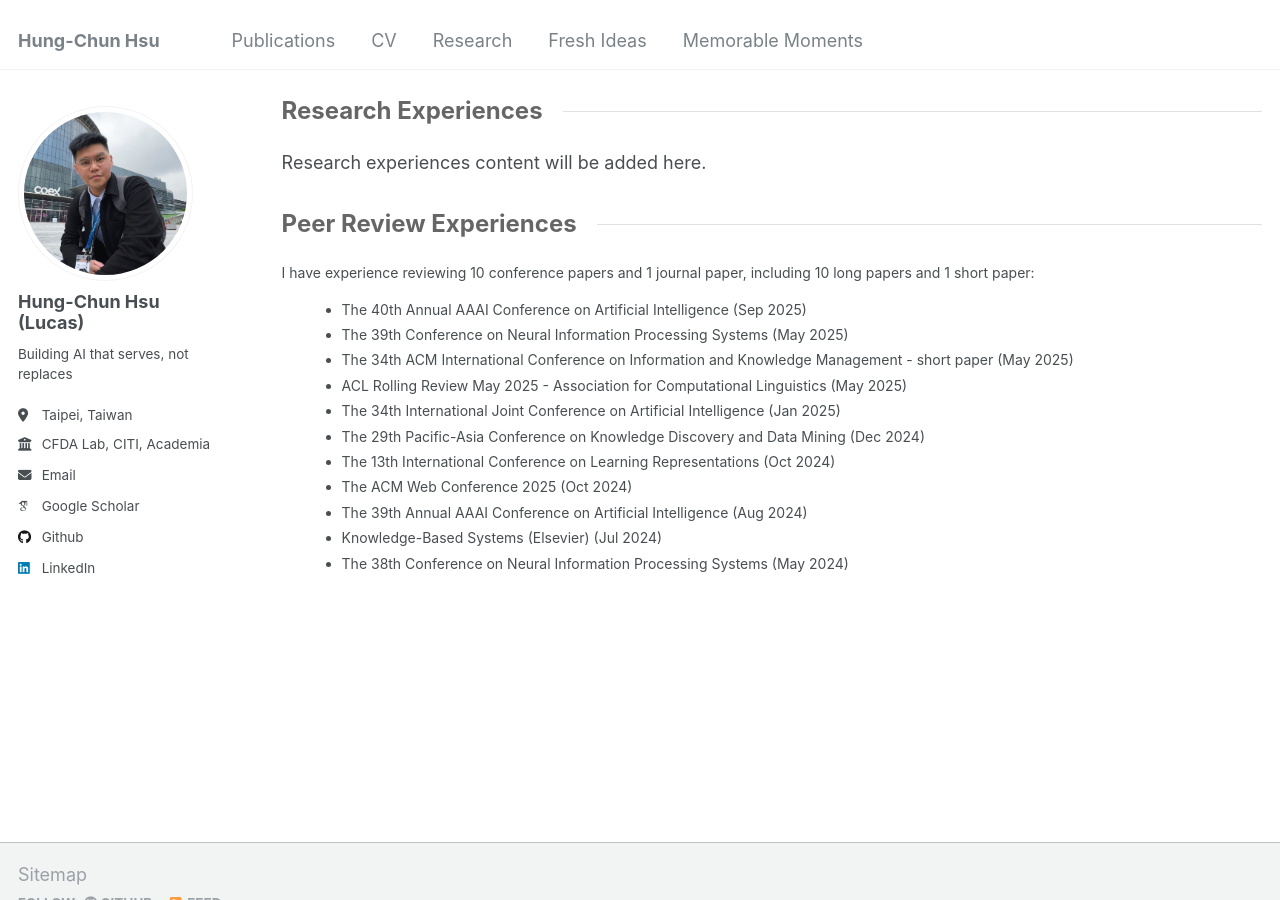
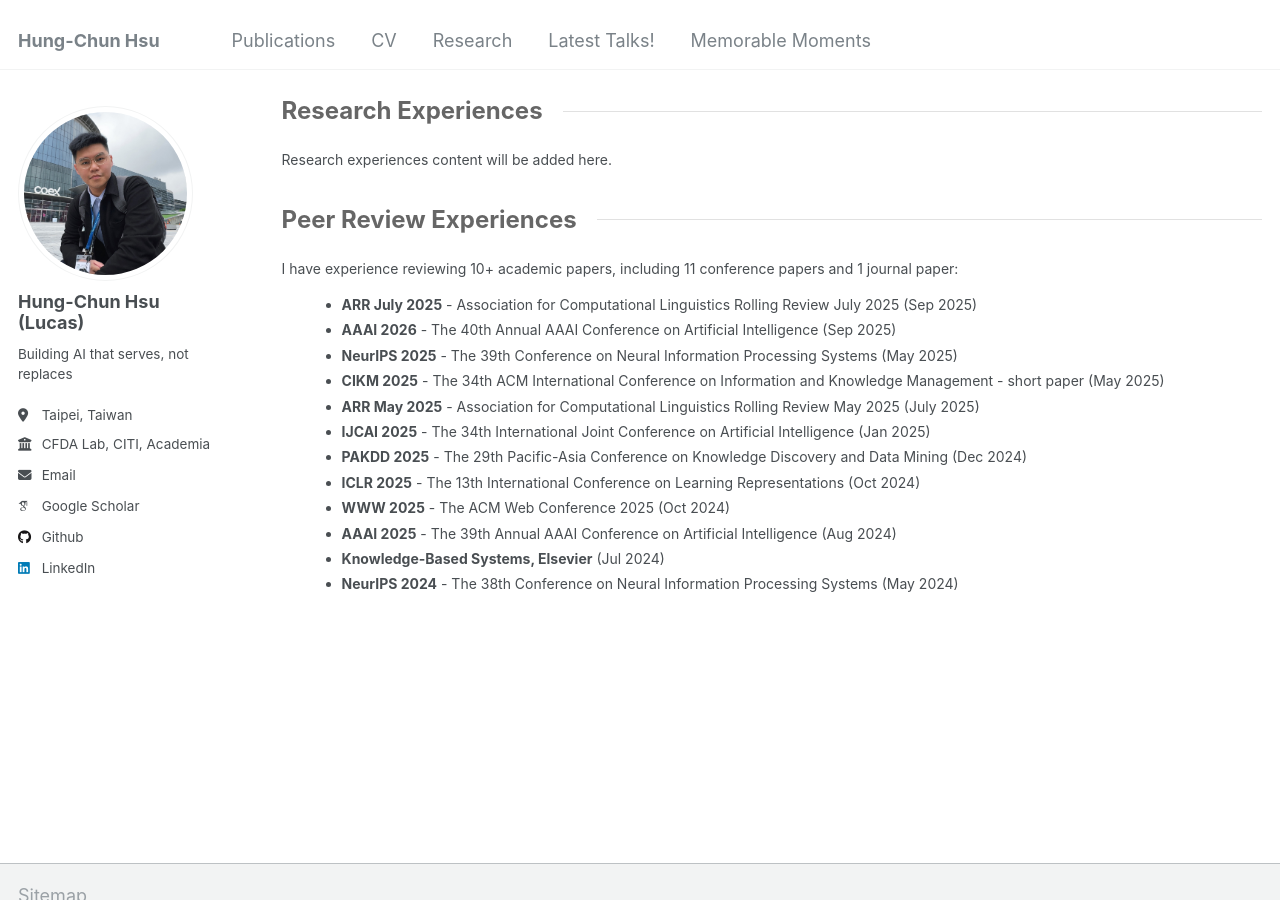
Before and after one commit to lucas-hc-hsu/lucas-hc-hsu.github.io, a Jekyll site: the page built from _pages/research.html, in a window 1280 px wide and 900 px high, scrolled down 750 px. Built offline with Jekyll 4.4.1, drawn with Linux system fonts in a browser that asks for light colours; some web fonts are replaced.

Commit message:
added talks page, updated peer reivew experiences and publications

```diff
--- a/_data/navigation.yml
+++ b/_data/navigation.yml
@@ -7,9 +7,6 @@
 main:
   - title: "Publications"
     url: /publications/
-
-  # - title: "Talks"
-  #   url: /talks/
 
   # - title: "Teaching"
   #   url: /teaching/
@@ -23,8 +20,11 @@
   - title: "Research"
     url: /research/
 
-  - title: "Fresh Ideas"
-    url: /fresh-ideas/
+  - title: "Latest Talks!"
+    url: /talks/
+
+  # - title: "Fresh Ideas"
+  #   url: /fresh-ideas/
 
   - title: "Memorable Moments"
     url: /memorable-moments/
--- a/_pages/research.html
+++ b/_pages/research.html
@@ -181,7 +181,7 @@
 </div>
 
 <div style="margin: 15px 0;">
-  <p>Research experiences content will be added here.</p>
+  <p style="font-size: 14px; line-height: 1.6; margin-bottom: 10px;">Research experiences content will be added here.</p>
 </div>
 
 <!-- Section Divider -->
@@ -193,18 +193,19 @@
 </div>
 
 <div style="margin: 15px 0;">
-  <p style="font-size: 14px; line-height: 1.6; margin-bottom: 10px;">I have experience reviewing 10 conference papers and 1 journal paper, including 10 long papers and 1 short paper:</p>
+  <p style="font-size: 14px; line-height: 1.6; margin-bottom: 10px;">I have experience reviewing 10+ academic papers, including 11 conference papers and 1 journal paper:</p>
   <ul style="margin-left: 20px; font-size: 14px; line-height: 1.6;">
-    <li style="margin-bottom: 3px;">The 40th Annual AAAI Conference on Artificial Intelligence (Sep 2025)</li>
-    <li style="margin-bottom: 3px;">The 39th Conference on Neural Information Processing Systems (May 2025)</li>
-    <li style="margin-bottom: 3px;">The 34th ACM International Conference on Information and Knowledge Management - short paper (May 2025)</li>
-    <li style="margin-bottom: 3px;">ACL Rolling Review May 2025 - Association for Computational Linguistics (May 2025)</li>
-    <li style="margin-bottom: 3px;">The 34th International Joint Conference on Artificial Intelligence (Jan 2025)</li>
-    <li style="margin-bottom: 3px;">The 29th Pacific-Asia Conference on Knowledge Discovery and Data Mining (Dec 2024)</li>
-    <li style="margin-bottom: 3px;">The 13th International Conference on Learning Representations (Oct 2024)</li>
-    <li style="margin-bottom: 3px;">The ACM Web Conference 2025 (Oct 2024)</li>
-    <li style="margin-bottom: 3px;">The 39th Annual AAAI Conference on Artificial Intelligence (Aug 2024)</li>
-    <li style="margin-bottom: 3px;">Knowledge-Based Systems (Elsevier) (Jul 2024)</li>
-    <li style="margin-bottom: 3px;">The 38th Conference on Neural Information Processing Systems (May 2024)</li>
+    <li style="margin-bottom: 3px;"><strong>ARR July 2025</strong> - Association for Computational Linguistics Rolling Review July 2025 (Sep 2025)</li>
+    <li style="margin-bottom: 3px;"><strong>AAAI 2026</strong> - The 40th Annual AAAI Conference on Artificial Intelligence (Sep 2025)</li>
+    <li style="margin-bottom: 3px;"><strong>NeurIPS 2025</strong> - The 39th Conference on Neural Information Processing Systems (May 2025)</li>
+    <li style="margin-bottom: 3px;"><strong>CIKM 2025</strong> - The 34th ACM International Conference on Information and Knowledge Management - short paper (May 2025)</li>
+    <li style="margin-bottom: 3px;"><strong>ARR May 2025</strong> - Association for Computational Linguistics Rolling Review May 2025 (July 2025)</li>
+    <li style="margin-bottom: 3px;"><strong>IJCAI 2025</strong> - The 34th International Joint Conference on Artificial Intelligence (Jan 2025)</li>
+    <li style="margin-bottom: 3px;"><strong>PAKDD 2025</strong> - The 29th Pacific-Asia Conference on Knowledge Discovery and Data Mining (Dec 2024)</li>
+    <li style="margin-bottom: 3px;"><strong>ICLR 2025</strong> - The 13th International Conference on Learning Representations (Oct 2024)</li>
+    <li style="margin-bottom: 3px;"><strong>WWW 2025</strong> - The ACM Web Conference 2025 (Oct 2024)</li>
+    <li style="margin-bottom: 3px;"><strong>AAAI 2025</strong> - The 39th Annual AAAI Conference on Artificial Intelligence (Aug 2024)</li>
+    <li style="margin-bottom: 3px;"><strong>Knowledge-Based Systems, Elsevier</strong> (Jul 2024)</li>
+    <li style="margin-bottom: 3px;"><strong>NeurIPS 2024</strong> - The 38th Conference on Neural Information Processing Systems (May 2024)</li>
   </ul>
 </div>
```
Also changed, not shown: _pages/about.md (+1 -0 lines), _pages/publications.html (+17 -52 lines), _pages/talks.html (+54 -7 lines), _publications/test-time-scaling.md (added, +24 -0 lines), _talks/2012-03-01-talk-1.md (deleted, +0 -11 lines), _talks/2013-03-01-tutorial-1.md (deleted, +0 -13 lines), _talks/2014-02-01-talk-2.md (deleted, +0 -13 lines), _talks/2014-03-01-talk-3.md (deleted, +0 -11 lines), _talks/2025-research-talk.md (added, +25 -0 lines), _talks/2025-second-talk.md (added, +20 -0 lines), 1 other file.
